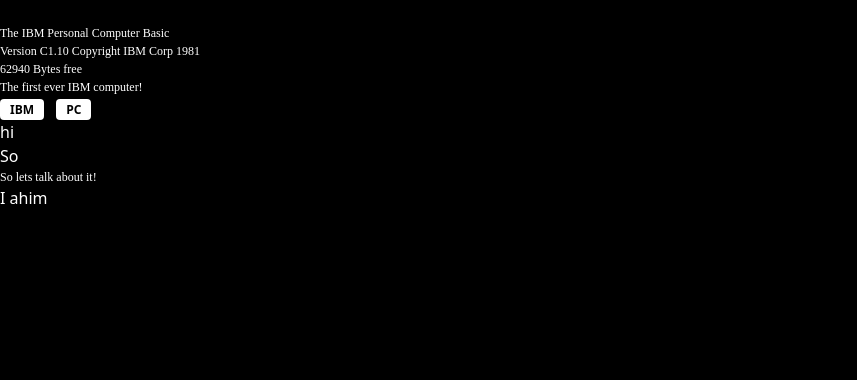
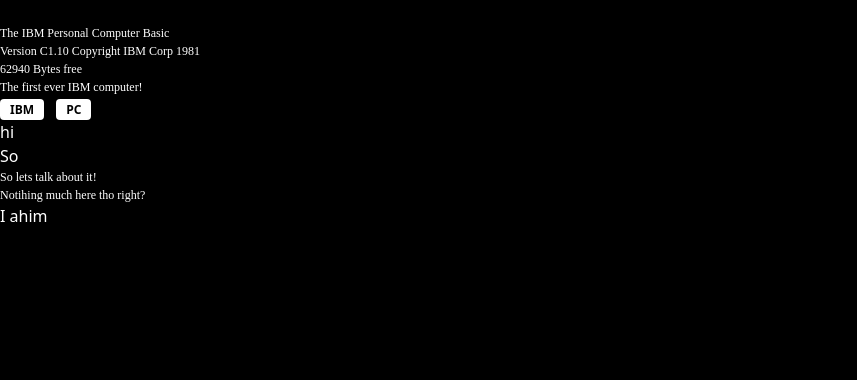
Before and after one commit to lennymelnik/blog, a Jekyll site: the page built from _posts/2022-04-04-IBM-5150-Review.md, in a window 1280 px wide. Shown: the top 380 px of the page, without its empty margins (0-857 px from the left). Built offline with Jekyll 4.4.1, drawn with Linux system fonts in a browser that asks for light colours; nearby versions of some CDN libraries; some web fonts are replaced.

Commit message:
autoCommit

```diff
--- a/_posts/2022-04-04-IBM-5150-Review.md
+++ b/_posts/2022-04-04-IBM-5150-Review.md
@@ -12,4 +12,6 @@
 ## So
 So lets talk about it!
 
+
+Notihing much here tho right?
 ### I ahim
```
Also changed, not shown: 1 other file.
